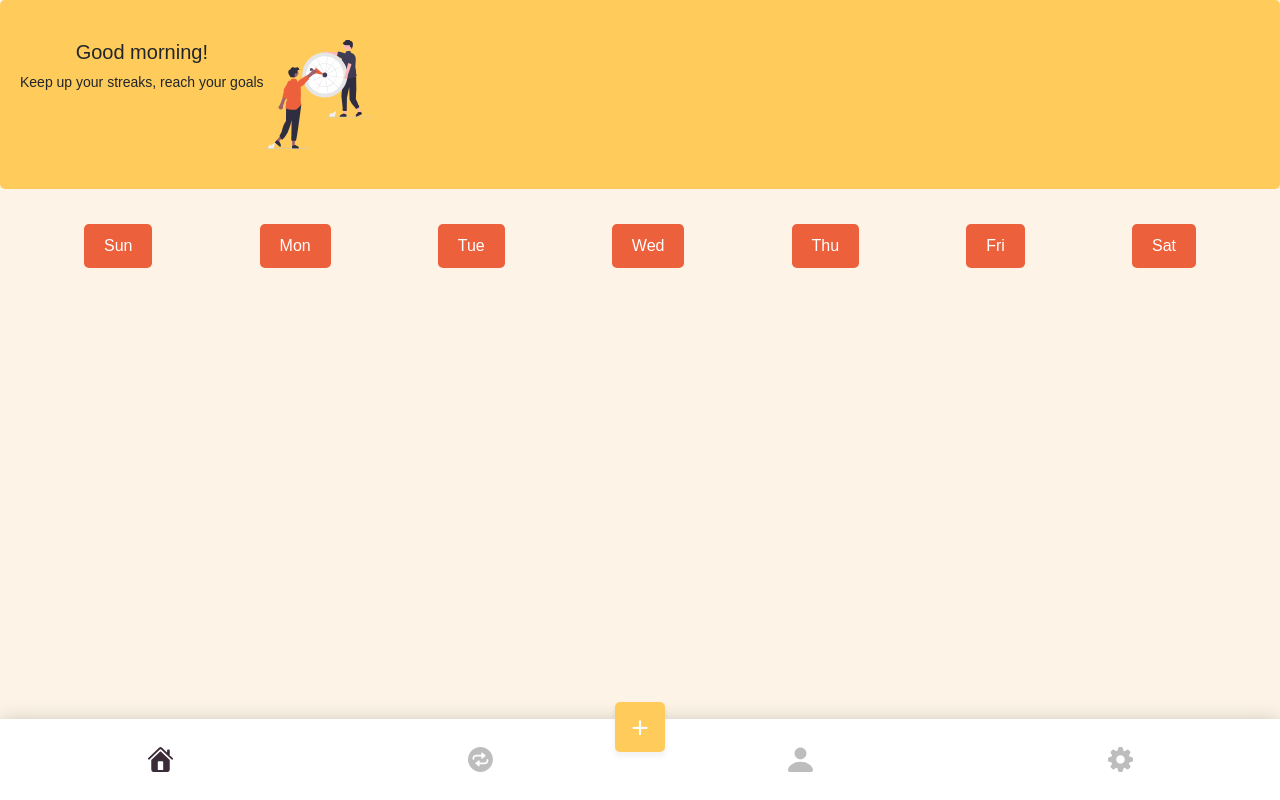
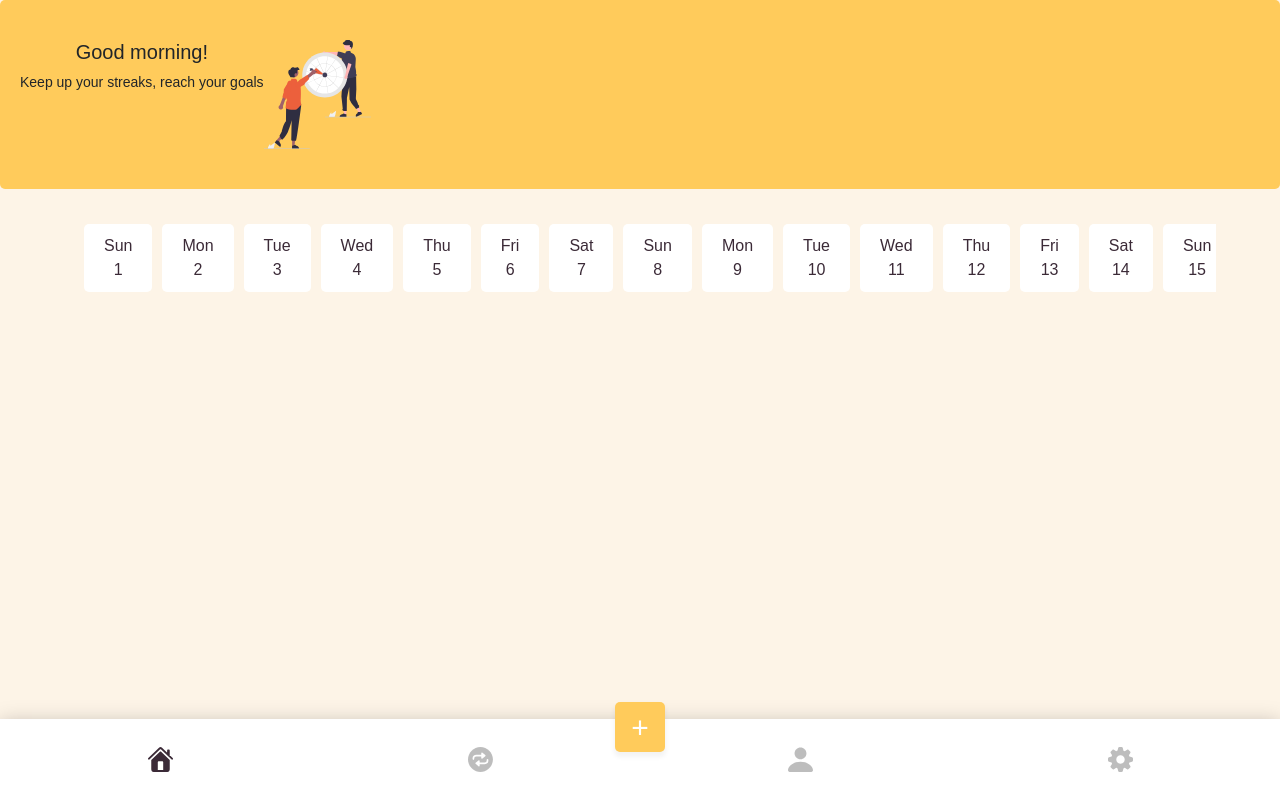
Before and after one commit to oliverlauridsen/react-habit-app, a React (Create React App) app: page /habits in a window 1280 px wide. Built offline with nearby package versions, Linux system fonts and the light colour scheme.

Commit message:
Creates dynamic calendar days for the habit tracker

```diff
--- a/src/components/UI/CalendarDay.tsx
+++ b/src/components/UI/CalendarDay.tsx
@@ -1,14 +1,17 @@
 import React from 'react';
-import styled from 'styled-components';
+import styled, { css } from 'styled-components';
+
 interface CalendarDayProps {
 	className?: string;
-	key: string;
-	children?: string[] | string;
+	key: number;
+	children?: JSX.Element[] | JSX.Element;
+	primary?: Boolean;
 }
 
 export const CalendarDay: React.FC<CalendarDayProps> = ({
 	className,
 	children,
+	primary,
 }) => {
 	return <div className={className}>{children}</div>;
 };
@@ -18,8 +21,18 @@ export const StyledCalendarDay = styled(CalendarDay)`
 	border-radius: 5px;
 	color: white;
 	padding: 15px 0;
+	display: flex;
+	flex-direction: column;
 
 	p {
 		margin: 0;
 	}
+
+	${(props) =>
+		props.primary &&
+		css`
+			background-color: white;
+			color: #3b2a37;
+			width: 100%;
+		`};
 `;
--- a/src/pages/MyHabits/HabitDashboard.tsx
+++ b/src/pages/MyHabits/HabitDashboard.tsx
@@ -11,7 +11,7 @@ export const HabitDashboard: React.FC<HabitDashboardProps> = () => {
 		return new Date(year, month, 0).getDate();
 	};
 
-	//TODO: REFACTOR INTO FOR LOOP
+	// TODO: REFACTOR INTO FOR LOOP
 	// Check the current day and make it the first.
 	// Also allow for backtracking.
 
@@ -20,18 +20,39 @@ export const HabitDashboard: React.FC<HabitDashboardProps> = () => {
 	// We want the days to be clickable, thereby, toggling the content of the website to reflect the state of that day (and also have the data editable for any day chosen)
 	// We also want to default the scrollable div to be located the current day whenever we load the component (meaning, if the user scrolls back 30 days, it shouldn't
 	// Stay there when they revisit the site, but instead have the bar scrolled to the current day.
-	const days = ['Sun', 'Mon', 'Tue', 'Wed', 'Thu', 'Fri', 'Sat'];
 
-	let d = new Date();
-	let dayName = days[d.getDay()];
-	console.log(dayName);
+	let currentMonthNumber = new Date().getMonth() + 1;
+	let daysOfCurrentMonth = getDays(2023, currentMonthNumber);
+	const daysToShow = [];
 
-	const daysOfTheWeek = days.map((day) => (
-		<StyledCalendarDay className='styledCalendarDay' key={day}>
-			{day}
-			{/* {` ${getDays(2023, 1)}`} */}
-		</StyledCalendarDay>
-	));
+	for (let i = 1; i <= daysOfCurrentMonth; i++) {
+		daysToShow.push(i);
+	}
+
+	function getDayName(dateStr: string, locale: string) {
+		let date = new Date(dateStr);
+		return date.toLocaleDateString(locale, { weekday: 'short' });
+	}
+
+	const daysOfTheWeek = daysToShow.map((dayNumber) => {
+		return dayNumber === new Date().getDate() ? (
+			<StyledCalendarDay className='styledCalendarDay' key={dayNumber}>
+				<p>{`${getDayName(
+					`0${currentMonthNumber}/0${dayNumber}/2023`,
+					'en-dk'
+				)}`}</p>
+				<p>{dayNumber}</p>
+			</StyledCalendarDay>
+		) : (
+			<StyledCalendarDay primary className='styledCalendarDay' key={dayNumber}>
+				<p>{`${getDayName(
+					`0${currentMonthNumber}/0${dayNumber}/2023`,
+					'en-dk'
+				)}`}</p>
+				<p>{dayNumber}</p>
+			</StyledCalendarDay>
+		);
+	});
 
 	return (
 		<ColoredContainer>
```
